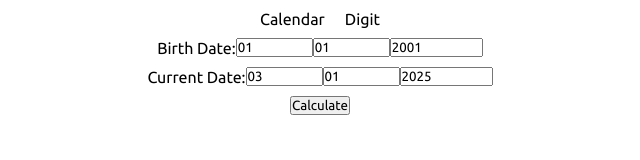
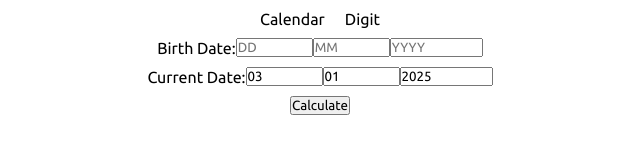
Before and after one commit to Sourav163/Age-Calculator, a plain HTML site: page digit.html in a window 1280 px wide. Shown: the full height of the page, 320-960 px from the left. Drawn offline with Linux system fonts and the light colour scheme.

Commit message:
added placeholders

```diff
--- a/digit.html
+++ b/digit.html
@@ -21,7 +21,7 @@
         id="birth_date"
         min="1"
         max="31"
-        value="01"
+        placeholder="DD"
         onchange="get_birth_date_info()"
       />
       <input
@@ -29,7 +29,7 @@
         id="birth_month"
         min="1"
         max="12"
-        value="01"
+        placeholder="MM"
         onchange="get_birth_month_info()"
       />
       <input
@@ -37,10 +37,9 @@
         id="birth_year"
         min="1"
         max="9999"
-        value="2001"
+        placeholder="YYYY"
         onchange="get_birth_year_info()"
       />
-      <!-- value="2020-12-31" -->
     </div>
 
     <div id="currentDateChoice" class="center">
@@ -72,7 +71,6 @@
       <button id="calculateBtn" onclick="ageCalculation()">Calculate</button>
     </div>
 
-    <!-- Add Age Calculation Process -->
     <h2 id="calculatedAge" class="center"></h2>
 
     <script src="digit_script.js"></script>
```
